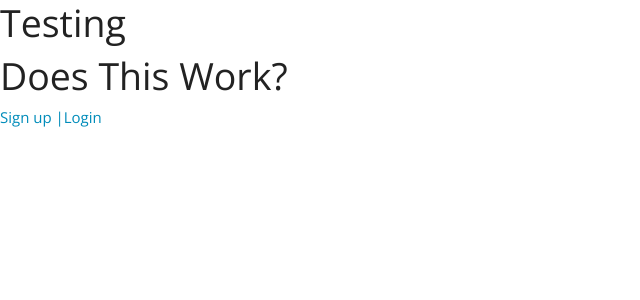
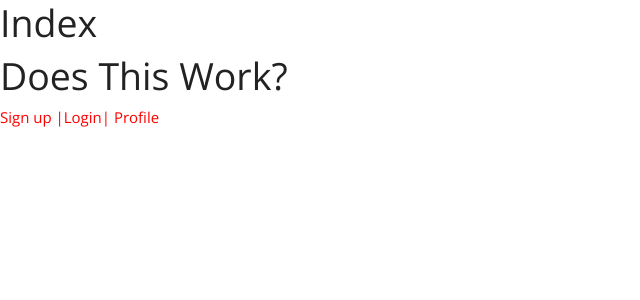
Before and after one commit to Woz-U-Group-Projects/studious-coders, a React (Create React App) app in the folder todo-app-boilerplates/client-react/: page / in a window 1280 px wide. Shown: the top 300 px of the page, without its empty margins (0-640 px from the left). Built offline with nearby package versions, Linux system fonts and the light colour scheme.

Commit message:
added Routing

```diff
--- a/todo-app-boilerplates/client-react/src/App.js
+++ b/todo-app-boilerplates/client-react/src/App.js
@@ -2,6 +2,7 @@ import React from "react";
 import Task from "./components/Task";
 import Signup from "./components/signup";
 import Login from './components/login';
+import Profile from './components/profile';
 import "./App.css";
 import { BrowserRouter,Route, Routes } from 'react-router-dom';
 
@@ -9,7 +10,7 @@ import { BrowserRouter,Route, Routes } from 'react-router-dom';
 function App() {
     return (
       <div className="wrapper">
-        <h1>Testing</h1>
+        <h1>Index</h1>
          <BrowserRouter>
            <Routes>
              <Route path="/" element={<Task/>}>
@@ -17,6 +18,8 @@ function App() {
              <Route path="/signup" element={<Signup/>}>
              </Route>
              <Route path="/login" element={<Login/>}>
+             </Route>
+             <Route path="/profile" element={<Profile/>}>
              </Route>
            </Routes>
          </BrowserRouter>
--- /dev/null
+++ b/todo-app-boilerplates/client-react/src/components/Task.css
@@ -0,0 +1,8 @@
+.Routes
+{
+    color:red;
+
+
+
+
+}
--- a/todo-app-boilerplates/client-react/src/components/Task.js
+++ b/todo-app-boilerplates/client-react/src/components/Task.js
@@ -1,13 +1,15 @@
 import React from "react";
 import '../task.min.css'
+import '../components/Task.css'
 
 
 export default function Task() {
     return (
       <div>
        <h1>Does This Work?</h1>
-       <a href="http://localhost:3000/signup">Sign up  |</a>
-       <a href="http://localhost:3000/login">Login</a>
+       <a href="http://localhost:3000/signup" class="Routes">Sign up  |</a>
+       <a href="http://localhost:3000/login" class="Routes">Login</a>
+       <a href="http://localhost:3000/profile" class="Routes">| Profile</a>
 
       </div>
     )
--- a/todo-app-boilerplates/client-react/src/components/login.js
+++ b/todo-app-boilerplates/client-react/src/components/login.js
@@ -16,9 +16,7 @@ export default function Login() {
             <label>Password</label>
             <input type="password" placeholder="Password" />
             <br />
-            <p>
-              <a href="#">Terms and Privacy</a>
-            </p>
+
 
             <button class="registerbtn">Login</button>
 
--- a/todo-app-boilerplates/client-react/src/components/profile.js
+++ b/todo-app-boilerplates/client-react/src/components/profile.js
@@ -16,9 +16,7 @@ export default function profile() {
             <label></label>
             <input type="Find Friends" placeholder="Find Friends" />
             <br />
-            <p>
-              <a href="#">Change Bio below</a>
-            </p>
+
 
             <button class="registerbtn">Change Bio</button>
 
@@ -32,6 +30,7 @@ export default function profile() {
 
 
   }
+
 
 
 
@@ -91,8 +90,6 @@ export default function profile() {
 // 			<?php
 // 			include('includes/database.php');
 
-// 			$result=mysql_query("SELECT * FROM user where user_id='$id' ");
-
 // 			while($test = mysql_fetch_array($result))
 // 			{
 // 				$id = $test['user_id'];
```
